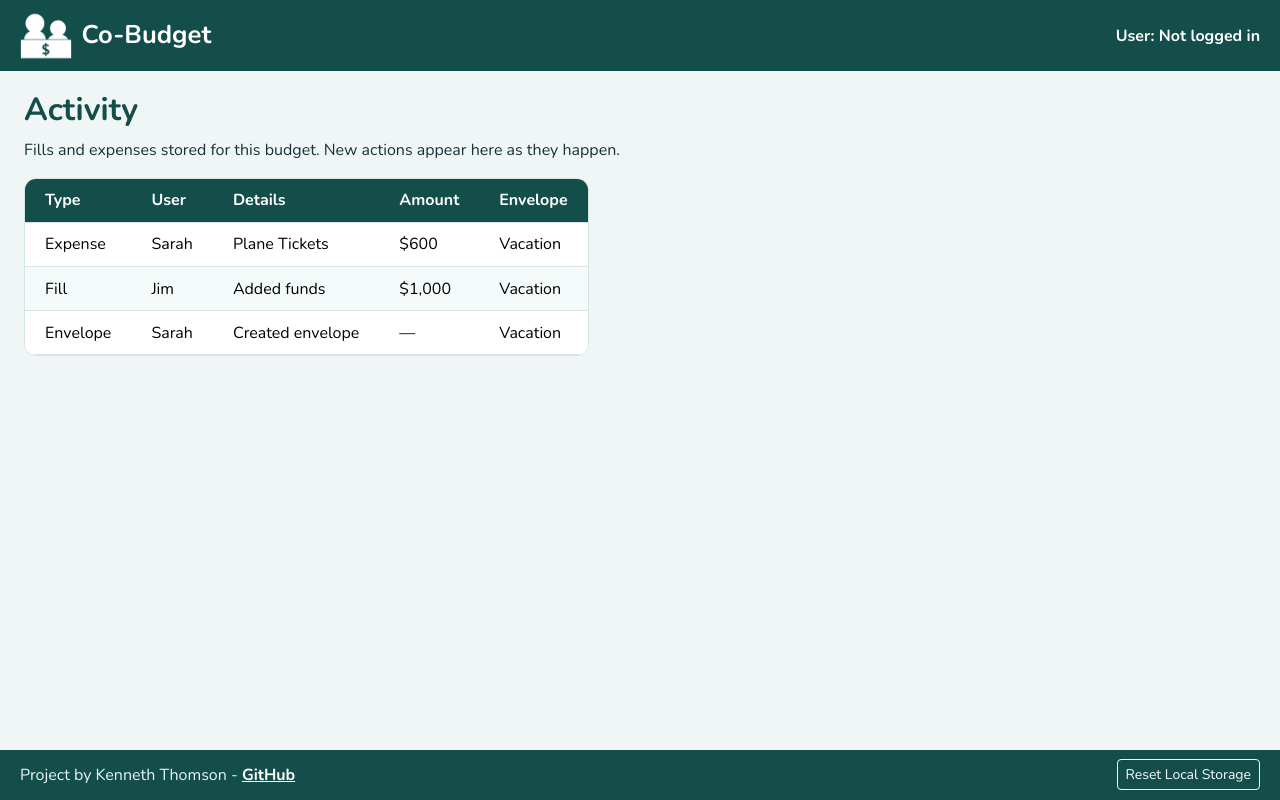
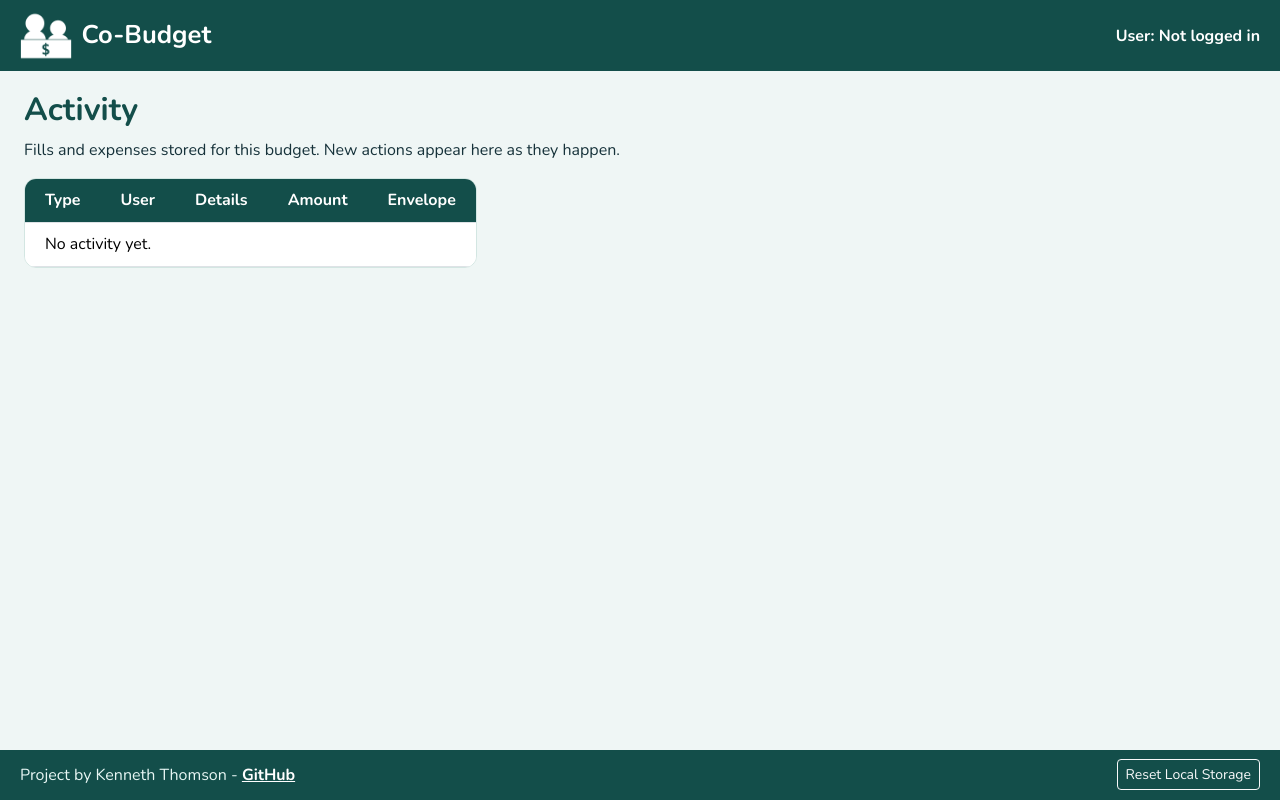
Before and after one commit to KenTheScientist/startup, a React (Vite) app: page /activity in a window 1280 px wide. Built offline with nearby package versions, Linux system fonts and the light colour scheme.

Commit message:
enable activity chart

```diff
--- a/src/activity/activity.jsx
+++ b/src/activity/activity.jsx
@@ -1,4 +1,8 @@
-export default function Activity() {
+import { loadBudgets, money } from '../budgets/storage';
+
+export default function Activity({ budget }) {
+    const rows = loadBudgets().find((item) => item.code === budget?.code)?.activity || [];
+
     return (
         <main>
                 <h2>Activity</h2>
@@ -16,31 +20,19 @@ export default function Activity() {
                             </tr>
                         </thead>
                         <tbody>
-                            <tr>
-                                <td>Expense</td>
-                                <td>Sarah</td>
-                                <td>Plane Tickets</td>
-                                <td>$600</td>
-                                <td>Vacation</td>
-                            </tr>
-                            <tr>
-                                <td>Fill</td>
-                                <td>Jim</td>
-                                <td>Added funds</td>
-                                <td>$1,000</td>
-                                <td>Vacation</td>
-                            </tr>
-                            <tr>
-                                <td>Envelope</td>
-                                <td>Sarah</td>
-                                <td>Created envelope</td>
-                                <td>—</td>
-                                <td>Vacation</td>
-                            </tr>
+                            {rows.length === 0 && <tr><td colSpan="5">No activity yet.</td></tr>}
+                            {rows.map((row, index) => (
+                                <tr key={index}>
+                                    <td>{row.type}</td>
+                                    <td>{row.user}</td>
+                                    <td>{row.details}</td>
+                                    <td>{row.amount == null ? '—' : money(row.amount)}</td>
+                                    <td>{row.envelope}</td>
+                                </tr>
+                            ))}
                         </tbody>
                     </table>
                 </div>
-
         </main>
     )
 }
```
